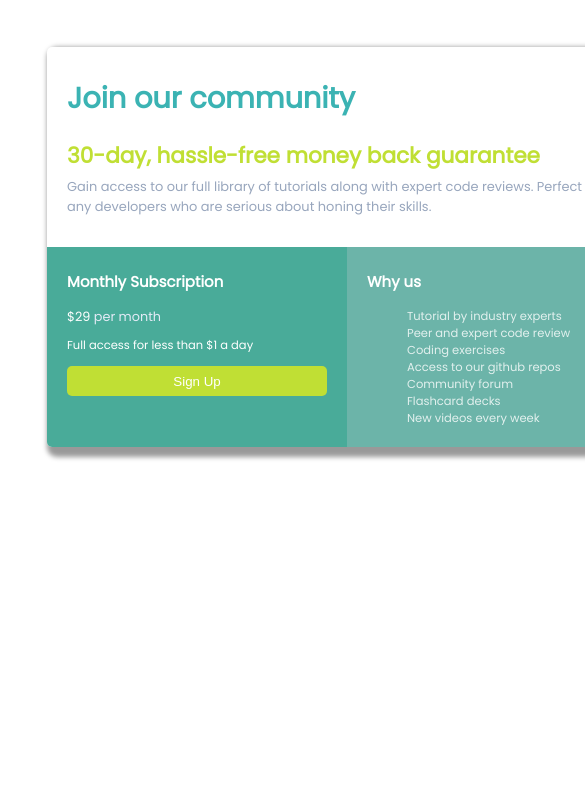
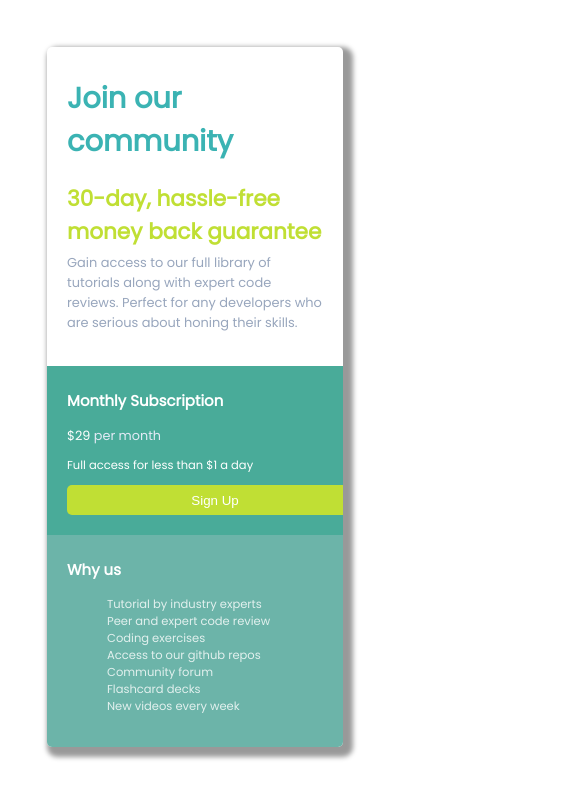
Before and after one commit to KhumujamJ/Front-end-pricing-card, a plain HTML site: page index.html in a window 390 px wide. Shown: the top 798 px of the page, 585 px wide, since content can reach past the window. Drawn offline with Linux system fonts and the light colour scheme.

Commit message:
Update style.css

```diff
--- a/style.css
+++ b/style.css
@@ -118,3 +118,13 @@ button:hover{
     cursor: pointer;
 
 }
+
+@media (max-width: 700px) {
+    .card-box, .bottom-left-box,.bottom-right-box,.button,.bottom-card{
+        width: 100%;
+        height: auto;
+        grid-template-columns: auto;
+    }
+
+
+}
```
